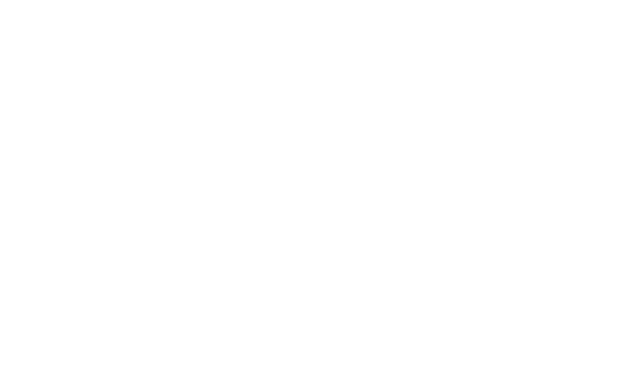
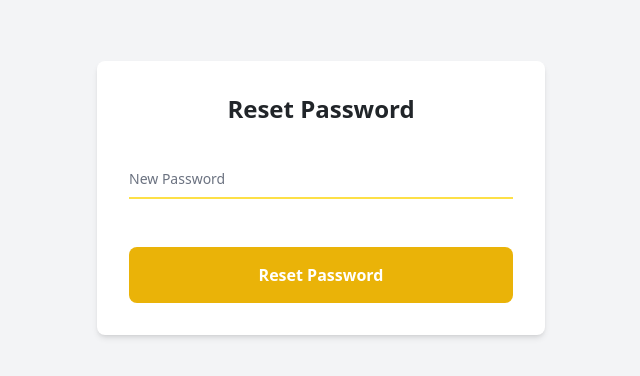
Before and after one commit to thetalha-tariq/FYPFrontend, a React (Create React App) app: page /resetPassword in a window 1280 px wide. Before the commit this address had no page. Shown: the part 266-642 px from the top of the page, without its empty margins (319-959 px from the left). Built offline with nearby package versions, Linux system fonts and the light colour scheme.

Commit message:
Add Functionality of Forget Password

```diff
--- a/src/App.js
+++ b/src/App.js
@@ -25,6 +25,8 @@ import AppoveAppointment from "./pages/AppoveAppointment";
 import AppointmentUser from "./pages/AppointmentUser";
 import ManageAppointment from "./pages/AdminPages/ManageAppointment";
 import ContactSupport from "./pages/ContactSupport";
+import ForgetPassword from "./pages/ForgetPassword";
+import ResetPassword from "./pages/ResetPassword";
 
 
 function AppContent() {
@@ -122,6 +124,19 @@ function AppContent() {
             ) : (
               <Login />
             )
+          }
+        />
+
+        <Route
+          path="/forgotPassword"
+          element={
+                <ForgetPassword/>
+          }
+        />
+        <Route
+          path="/resetPassword"
+          element={
+                <ResetPassword/>
           }
         />
 
--- /dev/null
+++ b/src/pages/ForgetPassword.js
@@ -0,0 +1,56 @@
+import React, { useState } from "react";
+import axios from "axios";
+
+const ForgetPassword = () => {
+  const [email, setEmail] = useState("");
+
+  const handleSubmit = async (e) => {
+    e.preventDefault();
+    try {
+      const response = await axios.post("http://localhost:5000/api/user/forgotPassword", { email });
+      if (response.data.status === "success") {
+        alert(response.data.message);
+      }
+    } catch (error) {
+      if (error.response) {
+        alert(error.response.data.message);
+      } else {
+        alert("Failed to send password reset email");
+      }
+    }
+  };
+
+  return (
+    <div className="flex items-center justify-center min-h-screen bg-gray-100">
+      <div className="w-full max-w-md p-8 space-y-8 bg-white rounded-lg shadow-md">
+        <h2 className="text-2xl font-bold text-center">Forgot Password</h2>
+        <form onSubmit={handleSubmit}>
+          <div className="relative z-0 w-full mb-5 group">
+            <input
+              type="email"
+              name="email"
+              id="email"
+              value={email}
+              onChange={(e) => setEmail(e.target.value)}
+              className="block py-2.5 px-0 w-full text-sm text-gray-900 bg-transparent border-b-2 border-yellow-300 appearance-none dark:text-white dark:border-gray-600 dark:focus:border-blue-500 focus:outline-none focus:ring-0 focus:border-blue-600 peer"
+              placeholder=" "
+              required
+            />
+            <label
+              htmlFor="email"
+              className="peer-focus:font-medium absolute text-sm text-gray-500 dark:text-gray-400 duration-300 transform -translate-y-6 scale-75 top-3 -z-10 origin-[0] peer-focus:start-0 rtl:peer-focus:translate-x-1/4 peer-focus:text-blue-600 peer-focus:dark:text-blue-500 peer-placeholder-shown:scale-100 peer-placeholder-shown:translate-y-0 peer-focus:scale-75 peer-focus:-translate-y-6"
+            >
+              Email address
+            </label>
+          </div>
+
+          <button type="submit" className="w-full block bg-yellow-500 hover:bg-indigo-400 focus:bg-indigo-400 text-white font-semibold rounded-lg px-4 py-3 mt-6">
+            Send Reset Link
+          </button>
+        </form>
+      </div>
+    </div>
+  );
+};
+
+export default ForgetPassword;
--- a/src/pages/Login.js
+++ b/src/pages/Login.js
@@ -4,7 +4,6 @@ import toast from "react-hot-toast";
 import { useDispatch, useSelector } from 'react-redux';
 import { authenticateUser } from '../Store/Slice/UserSlice';
 import img from "../Images/img 4.jpg";
-import Home from "./Home";
 
 function Login() {
   const dispatch = useDispatch();
@@ -21,21 +20,16 @@ function Login() {
     try {
       await dispatch(authenticateUser(formData));
     } catch (error) {
-      toast.error("Something went wrong", { duration: 1000 }); // Set duration to 1000 milliseconds (1 second)
-      // alert(error.response.data.message);
+      toast.error("Something went wrong", { duration: 1000 });
     }
   };
 
   useEffect(() => {
     if (user && localStorage.getItem('token') && localStorage.getItem('role') === 'customer' && localStorage.getItem('isAuthenticated')) {
-      // navigate('/home');
-      window.location.href='/home'
-      // Home
+      window.location.href = '/home';
     }
     if (user && localStorage.getItem('token') && localStorage.getItem('role') === 'admin' && localStorage.getItem('isAuthenticated')) {
-      // navigate('/home');
-      window.location.href='/manageuser'
-      // Home
+      window.location.href = '/manageuser';
     }
   }, [user, navigate]);
 
@@ -96,7 +90,9 @@ function Login() {
             </div>
 
             <div className="text-right mt-2">
-              <a href="#" className="text-sm font-semibold text-gray-700 hover:text-blue-700 focus:text-blue-700">Forgot Password?</a>
+              <Link to="/forgotPassword" className="text-sm font-semibold text-gray-700 hover:text-blue-700 focus:text-blue-700">
+                Forgot Password?
+              </Link>
             </div>
 
             <button type="submit" className="w-full block bg-yellow-500 hover:bg-indigo-400 focus:bg-indigo-400 text-white font-semibold rounded-lg px-4 py-3 mt-6">
@@ -106,7 +102,6 @@ function Login() {
 
           <hr className="my-6 border-gray-300 w-full" />
 
-
           <p className="mt-8">Need an account? <a href="/register" className="text-blue-500 hover:text-blue-700 font-semibold">Create an account</a></p>
         </div>
       </div>
--- /dev/null
+++ b/src/pages/ResetPassword.js
@@ -0,0 +1,62 @@
+import React, { useState } from "react";
+import axios from "axios";
+import { useLocation } from "react-router-dom";
+
+const ResetPassword = () => {
+  const [password, setPassword] = useState("");
+  const location = useLocation();
+  const queryParams = new URLSearchParams(location.search);
+  const token = queryParams.get("token");
+  const id = queryParams.get("id");
+
+  const handleSubmit = async (e) => {
+    e.preventDefault();
+    try {
+      const response = await axios.post(`http://localhost:5000/api/user/resetPassword?token=${token}&id=${id}`, { password });
+      if (response.data.status === "success") {
+        alert(response.data.message);
+        window.location.href = '/login';
+      }
+    } catch (error) {
+      if (error.response) {
+        alert(error.response.data.message);
+      } else {
+        alert("Failed to reset password");
+      }
+    }
+  };
+
+  return (
+    <div className="flex items-center justify-center min-h-screen bg-gray-100">
+      <div className="w-full max-w-md p-8 space-y-8 bg-white rounded-lg shadow-md">
+        <h2 className="text-2xl font-bold text-center">Reset Password</h2>
+        <form onSubmit={handleSubmit}>
+          <div className="relative z-0 w-full mb-5 group">
+            <input
+              type="password"
+              name="password"
+              id="password"
+              value={password}
+              onChange={(e) => setPassword(e.target.value)}
+              className="block py-2.5 px-0 w-full text-sm text-gray-900 bg-transparent border-b-2 border-yellow-300 appearance-none dark:text-white dark:border-gray-600 dark:focus:border-blue-500 focus:outline-none focus:ring-0 focus:border-blue-600 peer"
+              placeholder=" "
+              required
+            />
+            <label
+              htmlFor="password"
+              className="peer-focus:font-medium absolute text-sm text-gray-500 dark:text-gray-400 duration-300 transform -translate-y-6 scale-75 top-3 -z-10 origin-[0] peer-focus:start-0 rtl:peer-focus:translate-x-1/4 peer-focus:text-blue-600 peer-focus:dark:text-blue-500 peer-placeholder-shown:scale-100 peer-placeholder-shown:translate-y-0 peer-focus:scale-75 peer-focus:-translate-y-6"
+            >
+              New Password
+            </label>
+          </div>
+
+          <button type="submit" className="w-full block bg-yellow-500 hover:bg-indigo-400 focus:bg-indigo-400 text-white font-semibold rounded-lg px-4 py-3 mt-6">
+            Reset Password
+          </button>
+        </form>
+      </div>
+    </div>
+  );
+};
+
+export default ResetPassword;
```
